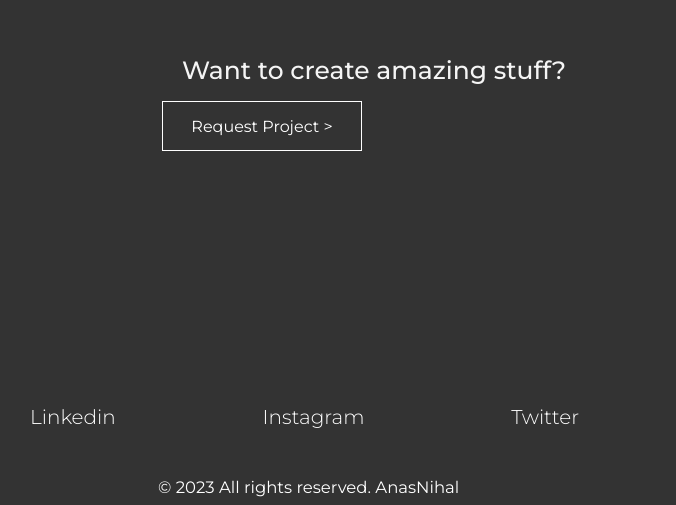
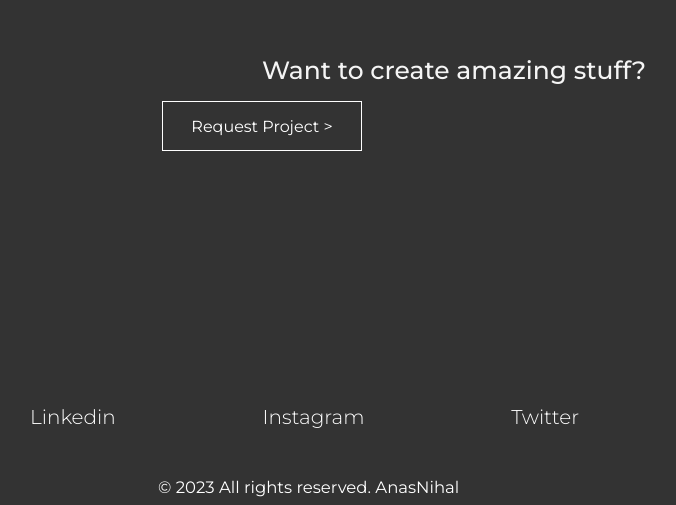
Before and after one commit to AnasNihal/Portfolio, a plain HTML site: page index.html in a window 1280 px wide. Shown: the part 3963-4468 px from the top of the page, without its empty margins (378-1054 px from the left). Drawn offline with nearby package versions, Linux system fonts and the light colour scheme.

Commit message:
Update styles.css

```diff
--- a/styles.css
+++ b/styles.css
@@ -468,7 +468,7 @@ padding: 40px;
     font-weight: 500;
     font-size: 25px;
    width: 400px;
-   left: 35rem !important;
+   left: 40rem !important;
 
   }
   * { box-sizing: border-box; }
```
